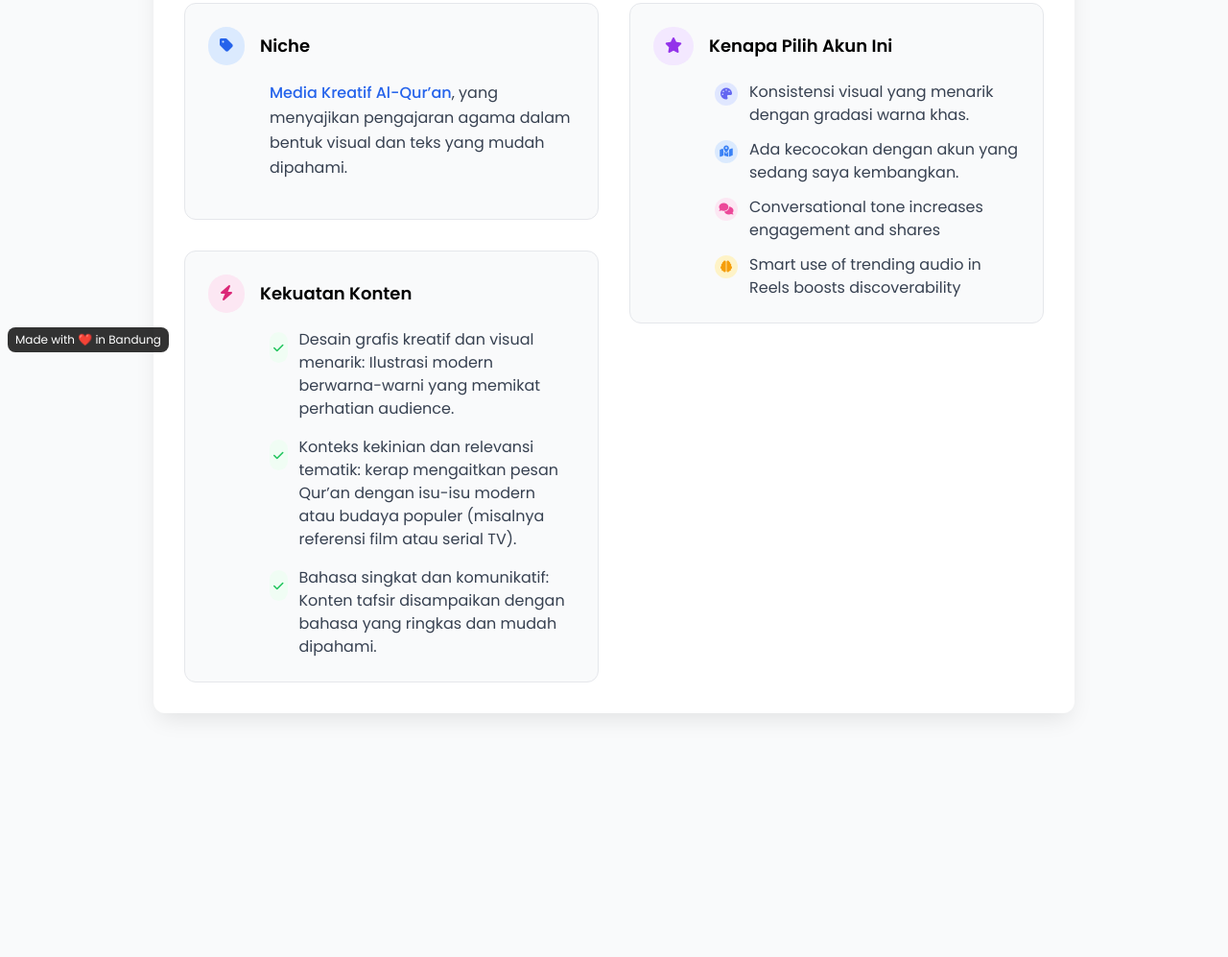
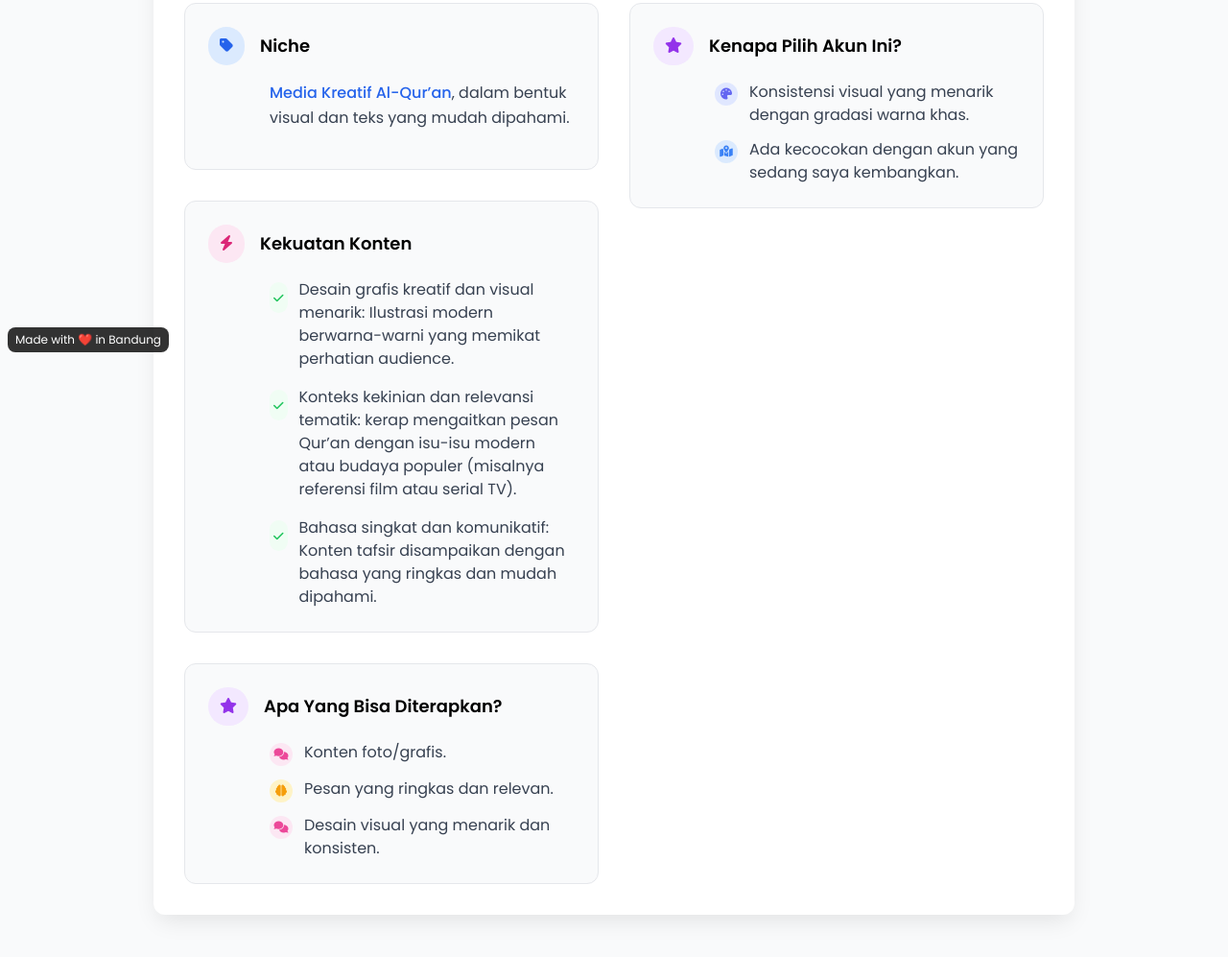
Before and after one commit to miftahrahmat/instainsight, a plain HTML site: page index.html in a window 1280 px wide. Shown: the part 425-1422 px from the top of the page at 96% size. Before the commit the page ends 1216 px from the top, so only its background shows below. Drawn offline with nearby package versions, Linux system fonts and the light colour scheme.

Commit message:
Update index.html

```diff
--- a/index.html
+++ b/index.html
@@ -136,7 +136,7 @@
                                 <h3 class="text-lg font-semibold">Niche</h3>
                             </div>
                             <div class="pl-16">
-                                <p class="text-gray-700 mb-4 leading-relaxed"><span class="font-medium text-blue-600">Media Kreatif Al-Qur’an</span>, yang menyajikan pengajaran agama dalam bentuk visual dan teks yang mudah dipahami.
+                                <p class="text-gray-700 mb-4 leading-relaxed"><span class="font-medium text-blue-600">Media Kreatif Al-Qur’an</span>, dalam bentuk visual dan teks yang mudah dipahami.
                                 </p>
                             </div>
                         </div>
@@ -182,7 +182,7 @@
                                 <div class="bg-purple-100 py-2 px-3 rounded-full mr-4">
                                     <i class="fas fa-star text-purple-600"></i>
                                 </div>
-                                <h3 class="text-lg font-semibold">Kenapa Pilih Akun Ini</h3>
+                                <h3 class="text-lg font-semibold">Kenapa Pilih Akun Ini?</h3>
                             </div>
                             <div class="pl-16">
                                 <div class="space-y-3">
@@ -198,17 +198,39 @@
                                         </div>
                                         <p class="text-gray-700">Ada kecocokan dengan akun yang sedang saya kembangkan.</p>
                                     </div>
+                                </div>
+                            </div>
+                        </div>
+                    </div>
+
+                    <div class="space-y-8">
+                        <!-- Why We Like It -->
+                        <div class="bg-gray-50 p-6 rounded-xl border border-gray-200">
+                            <div class="flex items-center mb-4">
+                                <div class="bg-purple-100 py-2 px-3 rounded-full mr-4">
+                                    <i class="fas fa-star text-purple-600"></i>
+                                </div>
+                                <h3 class="text-lg font-semibold">Apa Yang Bisa Diterapkan?</h3>
+                            </div>
+                            <div class="pl-16">
+                                <div class="space-y-3">
                                     <div class="flex items-start">
                                         <div class="flex-shrink-0 w-6 h-6 rounded-full bg-pink-100 flex items-center justify-center mr-3 mt-0.5">
                                             <i class="fas fa-comments text-pink-500 text-xs"></i>
                                         </div>
-                                        <p class="text-gray-700">Conversational tone increases engagement and shares</p>
+                                        <p class="text-gray-700">Konten foto/grafis.</p>
                                     </div>
                                     <div class="flex items-start">
                                         <div class="flex-shrink-0 w-6 h-6 rounded-full bg-amber-100 flex items-center justify-center mr-3 mt-0.5">
                                             <i class="fas fa-brain text-amber-500 text-xs"></i>
                                         </div>
-                                        <p class="text-gray-700">Smart use of trending audio in Reels boosts discoverability</p>
+                                        <p class="text-gray-700">Pesan yang ringkas dan relevan.</p>
+                                    </div>
+                                    <div class="flex items-start">
+                                        <div class="flex-shrink-0 w-6 h-6 rounded-full bg-pink-100 flex items-center justify-center mr-3 mt-0.5">
+                                            <i class="fas fa-comments text-pink-500 text-xs"></i>
+                                        </div>
+                                        <p class="text-gray-700">Desain visual yang menarik dan konsisten.</p>
                                     </div>
                                 </div>
                             </div>
```
